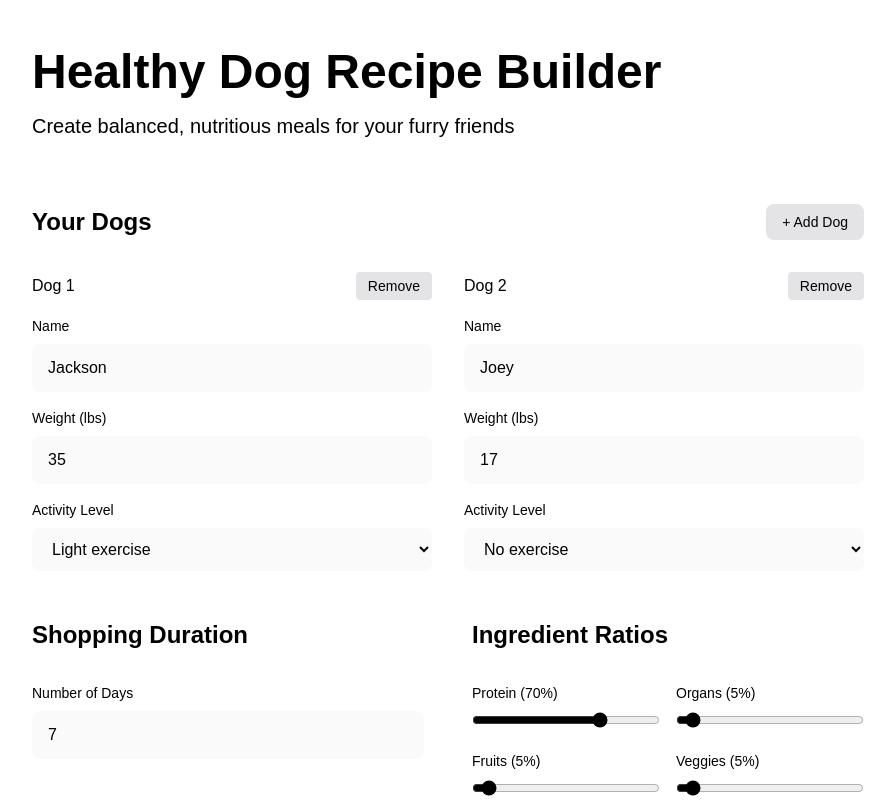
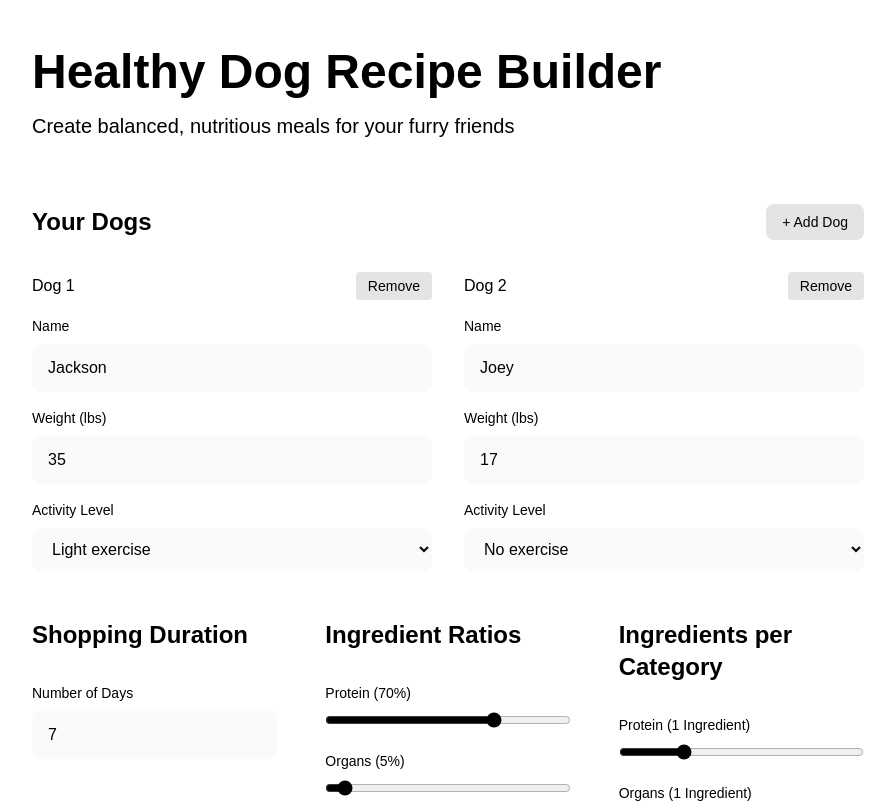
Before and after one commit to thekesslereffect/healthy-dog-recipe-builder, a Next.js app: page / in a window 1280 px wide. Shown: the top 803 px of the page, without its empty margins (192-1087 px from the left). Built offline with nearby package versions, Linux system fonts and the light colour scheme.

Commit message:
ability to increase ingredients per group

```diff
--- a/app/page.tsx
+++ b/app/page.tsx
@@ -4,6 +4,7 @@ import { useState } from 'react';
 import {
   Dog,
   IngredientPercentages,
+  IngredientCounts,
   Recipe,
   RecipeIngredient,
   calculateDailyCalories,
@@ -30,6 +31,15 @@ export default function Home() {
     fats: 0.075
   });
 
+  const [ingredientCounts, setIngredientCounts] = useState<IngredientCounts>({
+    protein: 1,
+    organs: 1,
+    fruits: 1,
+    veggies: 1,
+    carbs: 1,
+    fats: 1
+  });
+
   const [recipe, setRecipe] = useState<Recipe | null>(null);
   const [isGenerating, setIsGenerating] = useState(false);
 
@@ -54,6 +64,10 @@ export default function Home() {
     setIngredientPercentages(prev => ({ ...prev, [field]: value }));
   };
 
+  const updateCount = (field: keyof IngredientCounts, value: number) => {
+    setIngredientCounts(prev => ({ ...prev, [field]: value }));
+  };
+
   const generateRecipe = () => {
     setIsGenerating(true);
 
@@ -64,7 +78,7 @@ export default function Home() {
     }));
 
     const totalMER = getTotalMER(dogsWithMER);
-    const newRecipe = createRecipe(totalMER, dogsWithMER, ingredientPercentages);
+    const newRecipe = createRecipe(totalMER, dogsWithMER, ingredientPercentages, ingredientCounts);
 
     setRecipe(newRecipe);
     setIsGenerating(false);
@@ -157,8 +171,8 @@ export default function Home() {
             </div>
           </div>
 
-          {/* Shopping Duration and Ingredient Ratios */}
-          <div className="grid grid-cols-1 md:grid-cols-2 gap-12">
+          {/* Shopping Duration, Ingredient Ratios, and Ingredient Counts */}
+          <div className="grid grid-cols-1 lg:grid-cols-3 gap-12">
             {/* Days Section */}
             <div>
               <h2 className="text-2xl font-semibold text-black mb-8">Shopping Duration</h2>
@@ -178,7 +192,7 @@ export default function Home() {
             {/* Ingredient Percentages Section */}
             <div>
               <h2 className="text-2xl font-semibold text-black mb-8">Ingredient Ratios</h2>
-              <div className="grid grid-cols-2 gap-4">
+              <div className="space-y-4">
                 {Object.entries(ingredientPercentages).map(([key, value]) => (
                   <div key={key}>
                     <label className="block text-sm font-medium text-black mb-2 capitalize">
@@ -200,6 +214,29 @@ export default function Home() {
                 <span className="font-medium text-black">
                   Total: {Math.round(percentageSum * 100)}% {!isPercentageValid && '(Should be 100%)'}
                 </span>
+              </div>
+            </div>
+
+            {/* Ingredient Counts Section */}
+            <div>
+              <h2 className="text-2xl font-semibold text-black mb-8">Ingredients per Category</h2>
+              <div className="space-y-4">
+                {Object.entries(ingredientCounts).map(([key, value]) => (
+                  <div key={key}>
+                    <label className="block text-sm font-medium text-black mb-2 capitalize">
+                      {key} ({value} ingredient{value !== 1 ? 's' : ''})
+                    </label>
+                    <input
+                      type="range"
+                      min="0"
+                      max="4"
+                      step="1"
+                      value={value}
+                      onChange={(e) => updateCount(key as keyof IngredientCounts, parseInt(e.target.value))}
+                      className="w-full accent-black"
+                    />
+                  </div>
+                ))}
               </div>
             </div>
           </div>
@@ -263,19 +300,23 @@ export default function Home() {
                 <h2 className="text-2xl font-semibold text-black mb-8 print:text-xl print:mb-4">Daily Recipe</h2>
 
                 <div className="space-y-4 print:space-y-2">
-                  {Object.entries(recipe.ingredients).map(([category, ingredient]) => {
+                  {Object.entries(recipe.ingredients).map(([category, ingredients]) => {
                     if (category === 'supplements') return null;
-                    const singleIngredient = ingredient as RecipeIngredient;
+                    const ingredientArray = ingredients as RecipeIngredient[];
+                    if (ingredientArray.length === 0) return null;
+
                     return (
-                      <div key={category} className="flex justify-between items-center py-2 print:py-1">
-                        <div>
-                          <span className="font-semibold text-black capitalize">{category}:</span>
-                          <span className="text-black ml-2">{singleIngredient.name}</span>
-                        </div>
-                        <div className="text-right">
-                          <div className="font-medium text-black">{singleIngredient.grams}g</div>
-                          <div className="text-sm text-black">{Math.round(singleIngredient.calories)} cal</div>
-                        </div>
+                      <div key={category} className="space-y-2 print:space-y-1">
+                        <h3 className="font-semibold text-black capitalize text-lg print:text-base">{category}:</h3>
+                        {ingredientArray.map((ingredient, index) => (
+                          <div key={index} className="flex justify-between items-center py-1 pl-4">
+                            <span className="text-black">{ingredient.name}</span>
+                            <div className="text-right">
+                              <div className="font-medium text-black">{ingredient.grams}g</div>
+                              <div className="text-sm text-black">{Math.round(ingredient.calories)} cal</div>
+                            </div>
+                          </div>
+                        ))}
                       </div>
                     );
                   })}
--- a/app/utils/recipeCalculator.ts
+++ b/app/utils/recipeCalculator.ts
@@ -7,6 +7,15 @@ export interface Dog {
 }
 
 export interface IngredientPercentages {
+  protein: number;
+  organs: number;
+  fruits: number;
+  veggies: number;
+  carbs: number;
+  fats: number;
+}
+
+export interface IngredientCounts {
   protein: number;
   organs: number;
   fruits: number;
@@ -31,12 +40,12 @@ export interface RecipeIngredient {
 
 export interface Recipe {
   ingredients: {
-    protein: RecipeIngredient;
-    organs: RecipeIngredient;
-    fruits: RecipeIngredient;
-    veggies: RecipeIngredient;
-    carbs: RecipeIngredient;
-    fats: RecipeIngredient;
+    protein: RecipeIngredient[];
+    organs: RecipeIngredient[];
+    fruits: RecipeIngredient[];
+    veggies: RecipeIngredient[];
+    carbs: RecipeIngredient[];
+    fats: RecipeIngredient[];
     supplements: RecipeIngredient[];
   };
   totalCalories: number;
@@ -66,10 +75,8 @@ const ingredients = {
   ],
 
   carbs: [
-    { name: "Brown Rice", caloriesPerGram: 1.11 },
     { name: "White Rice", caloriesPerGram: 1.30 },
-    { name: "Quinoa", caloriesPerGram: 1.19 },
-    { name: "Sweet Potato", caloriesPerGram: 0.90 }
+    { name: "Quinoa", caloriesPerGram: 1.19 }
   ],
 
   fruits: [
@@ -143,16 +150,25 @@ function selectRandomIngredient(ingredientArray: Ingredient[]): Ingredient {
   return ingredientArray[randomIndex];
 }
 
+// Helper function to select multiple random ingredients from an array without duplicates
+function selectRandomIngredients(ingredientArray: Ingredient[], count: number): Ingredient[] {
+  if (count <= 0) return [];
+  if (count >= ingredientArray.length) return [...ingredientArray];
+
+  const shuffled = [...ingredientArray].sort(() => Math.random() - 0.5);
+  return shuffled.slice(0, count);
+}
+
 // Create a random balanced recipe
-export function createRecipe(totalMER: number, dogs: Dog[], ingredientPercentages: IngredientPercentages): Recipe {
+export function createRecipe(totalMER: number, dogs: Dog[], ingredientPercentages: IngredientPercentages, ingredientCounts: IngredientCounts): Recipe {
   const recipe: Recipe = {
     ingredients: {
-      protein: { name: "", grams: 0, calories: 0 },
-      organs: { name: "", grams: 0, calories: 0 },
-      fruits: { name: "", grams: 0, calories: 0 },
-      veggies: { name: "", grams: 0, calories: 0 },
-      carbs: { name: "", grams: 0, calories: 0 },
-      fats: { name: "", grams: 0, calories: 0 },
+      protein: [],
+      organs: [],
+      fruits: [],
+      veggies: [],
+      carbs: [],
+      fats: [],
       supplements: []
     },
     totalCalories: 0
@@ -192,27 +208,28 @@ export function createRecipe(totalMER: number, dogs: Dog[], ingredientPercentage
   let mainIngredientsCalories = 0;
   for (const category of ['protein', 'organs', 'fruits', 'veggies', 'carbs', 'fats'] as const) {
     const availableIngredients = ingredients[category];
+    const ingredientCount = ingredientCounts[category];
 
-    // Skip ingredients with 0% allocation
-    if (calorieTargets[category] === 0 || ingredientPercentages[category] === 0) {
-      recipe.ingredients[category] = {
-        name: "None",
-        grams: 0,
-        calories: 0
-      };
+    // Skip ingredients with 0% allocation or 0 count
+    if (calorieTargets[category] === 0 || ingredientPercentages[category] === 0 || ingredientCount === 0) {
+      recipe.ingredients[category] = [];
       continue;
     }
 
-    const selectedIngredient = selectRandomIngredient(availableIngredients);
-    const gramsNeeded = calorieTargets[category] / selectedIngredient.caloriesPerGram;
+    const selectedIngredients = selectRandomIngredients(availableIngredients, ingredientCount);
+    const caloriesPerIngredient = calorieTargets[category] / selectedIngredients.length;
+
+    for (const selectedIngredient of selectedIngredients) {
+      const gramsNeeded = caloriesPerIngredient / selectedIngredient.caloriesPerGram;
       const actualCalories = Math.round(gramsNeeded * selectedIngredient.caloriesPerGram * 100) / 100;
 
-    recipe.ingredients[category] = {
+      recipe.ingredients[category].push({
         name: selectedIngredient.name,
         grams: Math.round(gramsNeeded * 100) / 100,
         calories: actualCalories
-    };
+      });
       mainIngredientsCalories += actualCalories;
+    }
   }
 
   // Calculate actual total calories by summing all ingredients
@@ -227,14 +244,23 @@ export function calculateShoppingList(recipe: Recipe, numberOfDays: number): Sho
 
   // Calculate amounts for main ingredients
   for (const category of ['protein', 'organs', 'fruits', 'veggies', 'carbs', 'fats'] as const) {
-    const ingredient = recipe.ingredients[category];
+    const ingredients = recipe.ingredients[category];
+    for (const ingredient of ingredients) {
       const totalGrams = ingredient.grams * numberOfDays;
       const totalPounds = Math.round(totalGrams / 453.592 * 100) / 100;
 
+      if (shoppingList[ingredient.name]) {
+        shoppingList[ingredient.name].grams += totalGrams;
+        if (shoppingList[ingredient.name].pounds) {
+          shoppingList[ingredient.name].pounds! += totalPounds;
+        }
+      } else {
         shoppingList[ingredient.name] = {
           grams: totalGrams,
           pounds: totalPounds
         };
+      }
+    }
   }
 
   // Calculate amounts for supplements
@@ -261,9 +287,11 @@ export function calculateMealPortions(recipe: Recipe, dogs: Dog[]) {
 
     // Add main ingredients
     for (const category of ['protein', 'organs', 'fruits', 'veggies', 'carbs', 'fats'] as const) {
-      const ingredient = recipe.ingredients[category];
+      const ingredients = recipe.ingredients[category];
+      for (const ingredient of ingredients) {
         const dailyPortion = ingredient.grams * dogPercentage;
         totalDailyGrams += dailyPortion;
+      }
     }
 
     // Add supplements
```
Lines whose indentation alone changed are shown as unchanged.
